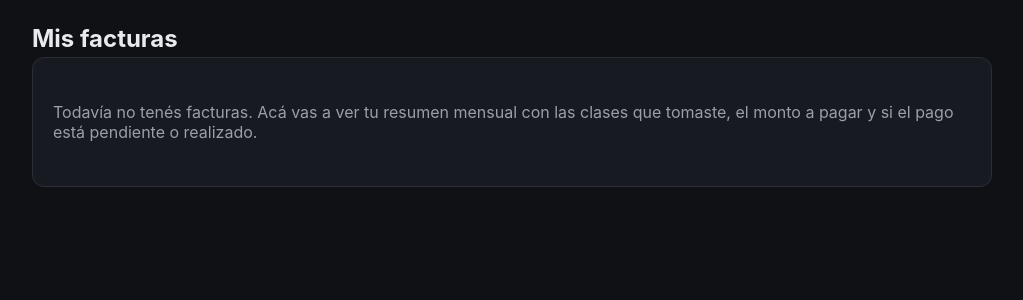
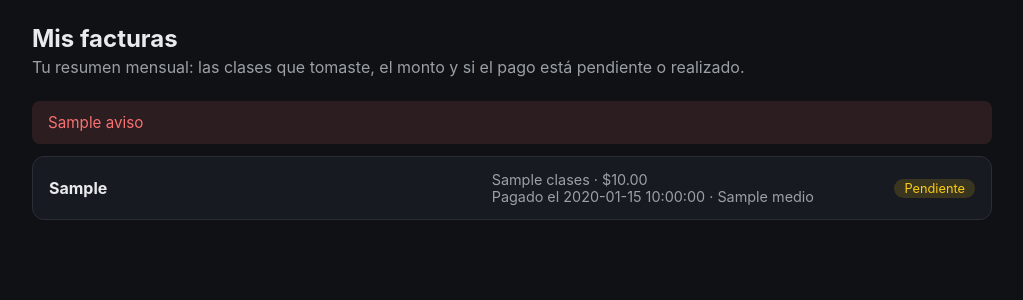
Before and after one commit to pilisoldo1-code/Just-Show-Up, a FastAPI app: template app/templates/mis_facturas.html in a window 1280 px wide. Shown: the part 111-411 px from the top of the page, without its empty margins (128-1151 px from the left). Run offline with FastAPI, Linux system fonts and the light colour scheme; the template is opened without the code that fills it: most values are stand-ins (such as "Sample title", 1, 10 or a date in 2020).

Commit message:
Mis facturas para la alumna (módulo 6)
Reutiliza las tablas resumen_mensual/pago y las políticas RLS de
lectura propia ya creadas en este mismo PR: solo lectura, sin
funciones SQL nuevas. Muestra el resumen de cada mes (clases, total,
pendiente/pagado, y el detalle del pago si ya está pagado).

```diff
--- a/app/main.py
+++ b/app/main.py
@@ -335,7 +335,12 @@ def mi_historial(request: Request, usuario: Usuario = Depends(requiere_alumna)):
 
 @app.get("/mis-facturas")
 def mis_facturas(request: Request, usuario: Usuario = Depends(requiere_alumna)):
-    return _render(request, "mis_facturas.html", usuario)
+    try:
+        facturas, aviso = pagos.mis_facturas(_sb(usuario), usuario.id), ""
+    except Exception:
+        logging.exception("No se pudieron cargar las facturas")
+        facturas, aviso = [], "No pudimos cargar tus facturas. Probá de nuevo."
+    return _render(request, "mis_facturas.html", usuario, facturas=facturas, aviso=aviso, aviso_ok=False)
 
 
 @app.post("/clases/{clase_id}/inscribirse")
--- a/app/pagos.py
+++ b/app/pagos.py
@@ -43,6 +43,32 @@ def resumenes(sb: Client, mes: int, anio: int) -> list[dict]:
     return salida
 
 
+def mis_facturas(sb: Client, alumna_id: str) -> list[dict]:
+    filas = (
+        sb.table("resumen_mensual")
+        .select("id, mes, anio, cantidad_clases, total, estado, pago(monto, medio_pago, fecha)")
+        .eq("id_alumna", alumna_id)
+        .order("anio", desc=True).order("mes", desc=True)
+        .execute().data
+    )
+    salida = []
+    for r in filas:
+        pago = r["pago"][0] if r.get("pago") else None
+        salida.append({
+            "id": r["id"],
+            "mes_txt": f"{MESES[r['mes']].capitalize()} {r['anio']}",
+            "cantidad_clases": r["cantidad_clases"],
+            "total": r["total"],
+            "estado": r["estado"],
+            "pago": {
+                "monto": pago["monto"],
+                "medio": MEDIOS_PAGO.get(pago["medio_pago"], pago["medio_pago"]),
+                "fecha": pago["fecha"],
+            } if pago else None,
+        })
+    return salida
+
+
 def generar(sb: Client, mes: int, anio: int) -> tuple[bool, str]:
     resultado = sb.rpc("generar_resumenes", {"p_mes": mes, "p_anio": anio}).execute().data
     if resultado["resultado"] != "ok":
--- a/app/templates/mis_facturas.html
+++ b/app/templates/mis_facturas.html
@@ -10,12 +10,37 @@
     <main>
         {% include "_menu.html" %}
         <h1>Mis facturas</h1>
-        <section class="panel">
-            <p class="vacio vacio-izq">
-                Todavía no tenés facturas. Acá vas a ver tu resumen mensual con las clases que
-                tomaste, el monto a pagar y si el pago está pendiente o realizado.
-            </p>
-        </section>
+        <p class="subtitle">Tu resumen mensual: las clases que tomaste, el monto y si el pago está pendiente o realizado.</p>
+
+        {% if aviso %}
+        <div class="aviso {{ 'aviso-ok' if aviso_ok else 'aviso-error' }}">{{ aviso }}</div>
+        {% endif %}
+
+        {% if facturas %}
+        <ul class="lista-clases">
+            {% for f in facturas %}
+            <li>
+                <div class="lc-fecha"><strong>{{ f.mes_txt }}</strong></div>
+                <div class="lc-detalle">
+                    {{ f.cantidad_clases }} {{ 'clase' if f.cantidad_clases == 1 else 'clases' }} · ${{ '%.2f'|format(f.total) }}
+                    {% if f.pago %}
+                    <br />Pagado el {{ f.pago.fecha }} · {{ f.pago.medio }}
+                    {% endif %}
+                </div>
+                {% if f.estado == 'pagado' %}
+                <span class="badge badge-on">Pagado</span>
+                {% else %}
+                <span class="badge badge-espera">Pendiente</span>
+                {% endif %}
+            </li>
+            {% endfor %}
+        </ul>
+        {% else %}
+        <p class="vacio vacio-izq">
+            Todavía no tenés facturas. Acá vas a ver tu resumen mensual con las clases que
+            tomaste, el monto a pagar y si el pago está pendiente o realizado.
+        </p>
+        {% endif %}
     </main>
 </body>
 </html>
```
Also changed, not shown: tests/test_pagos.py (+55 -0 lines).
